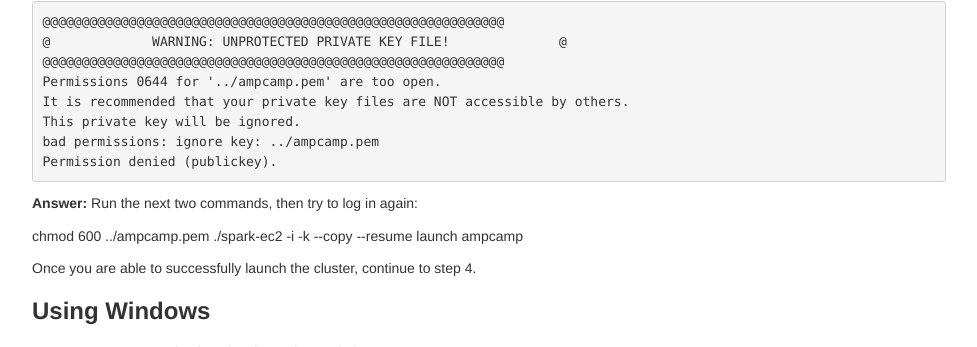
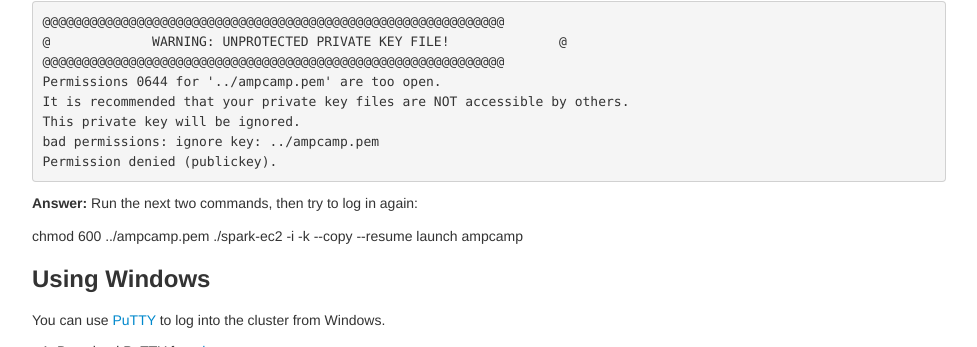
Before and after one commit to databricks/spark-training, a Jekyll site: the page built from strata_2013/index.md, in a window 1280 px wide and 900 px high, scrolled down 548 px, cut to the strip 0-347 px from the top of the window. Shown: the whole strip, without its empty margins (151-1128 px from the left). Built offline with Jekyll 4.4.1, drawn with Linux system fonts in a browser that asks for light colours.

Commit message:
Removed unnecessary line.

```diff
--- a/strata_2013/index.md
+++ b/strata_2013/index.md
@@ -37,8 +37,6 @@ __Answer:__ Run the next two commands, then try to log in again:
 chmod 600 ../ampcamp.pem
 ./spark-ec2 -i <key_file> -k <name_of_key_pair> --copy --resume launch ampcamp
 
-
-Once you are able to successfully launch the cluster, continue to step 4.
 
 ## Using Windows
 You can use [PuTTY](http://www.putty.org/) to log into the cluster from Windows.
```
